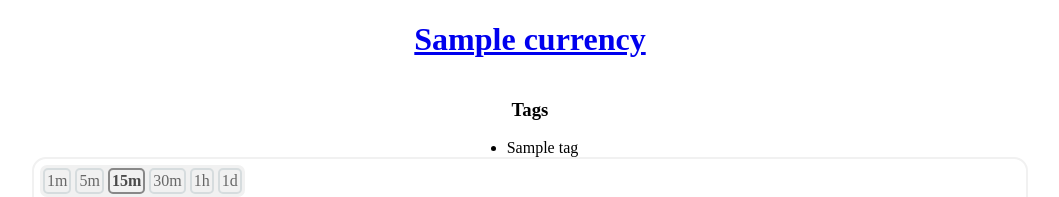
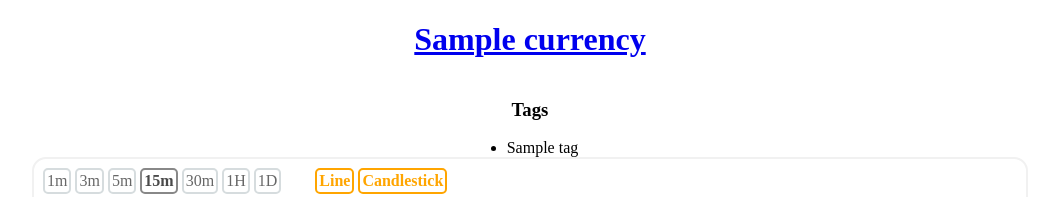
Before and after one commit to rubix0307/CoinHistory, a Django app: template currency/templates/currency/currency_detail.html in a window 1280 px wide. Shown: the part 51-248 px from the top of the page, without its empty margins (110-1169 px from the left). Run offline with Django 5.2, Linux system fonts and the light colour scheme; tables that the repository leaves empty hold one stand-in row (values such as "Sample post"); the template is opened without the code that fills it: values that come from a table or form of the project are taken from there, most other values are stand-ins (such as "Sample title", 1, 10 or a date in 2020); some libraries are stand-ins or nearby versions.

Commit message:
add line chart

```diff
--- a/CoinHistory/static/css/styles.css
+++ b/CoinHistory/static/css/styles.css
@@ -154,10 +154,11 @@ form.auth input[type="submit"]{
             display: flex;
             flex-direction: row;
             border-radius: 7px;
-            background-color: #f1f1f1;
+            /*background-color: #f1f1f1;*/
             padding: 3px 1px;
         }
-        .periods a{
+        .periods a,
+        .periods .item{
             text-decoration: none;
             padding: 2px;
             margin: 0 2px;
@@ -165,16 +166,36 @@ form.auth input[type="submit"]{
             border: 2px #d6dcde solid;
             color: #676767;
             transition: 0.2s;
+            -webkit-user-select: none; /* Safari */
+            -moz-user-select: none; /* Firefox */
+            -ms-user-select: none; /* IE10+/Edge */
+            user-select: none; /* Standard */
+        }
+        .periods .items {
+            display: flex;
+            flex-direction: row;
+            margin-left: 30px;
+        }
 
-        }
-        .periods a.active{
+        .periods a.active,
+        .periods .item.active{
             border-color: #888;
             color: #4a4a4a;
             font-weight:bold;
         }
-        .periods a:hover{
+        .periods a:hover {
             border-color: #000000;
             color: #000000;
         }
+        .periods .item.active {
+            border-color: #ffa500;
+            color: #ffa500;
+        }
+        .periods .item:hover {
+            color: #ffa500;
+        }
+        .periods .item.active:hover {
+            color: black;
+        }
     }
 }
--- a/CoinHistory/static/js/chart.js
+++ b/CoinHistory/static/js/chart.js
@@ -1,5 +1,5 @@
-function candleChart(elementId, data, height= 500, fractionDigits= 13) {
-    const chart = LightweightCharts.createChart(document.getElementById(elementId), {
+function getChart(elementId, height= 500, fractionDigits= 13) {
+    return LightweightCharts.createChart(document.getElementById(elementId), {
         height: height,
         timeScale: {
             timeVisible: true,
@@ -27,7 +27,12 @@ function candleChart(elementId, data, height= 500, fractionDigits= 13) {
             priceFormatter: price => parseFloat(price).toFixed(fractionDigits),
         },
     });
+}
 
+
+function candlestickChart(elementId, data, height= 500, fractionDigits= 13) {
+
+    const chart = getChart(elementId, height, fractionDigits)
     const candleSeries = chart.addCandlestickSeries({
         upColor: "#16C784",
         downColor: "#EA3943",
@@ -36,11 +41,37 @@ function candleChart(elementId, data, height= 500, fractionDigits= 13) {
         wickDownColor: "#EA3943",
         wickUpColor: "#16C784",
     });
-
     for (let i = 0; i < data.length; i++) {
         candleSeries.update(data[i]);
     }
+    const allLineSeries = [];
 
+    function createNewSeries() {
+        const lineSeries = chart.addLineSeries({
+            color: 'black',
+            lineWidth: 2,
+        });
+        lineSeries.applyOptions({
+            lineVisible: true,
+            axisLabelVisible: false,
+            lastValueVisible: true,
+            priceLineVisible: true,
+        });
+        allLineSeries.push(lineSeries);
+        return lineSeries;
+    }
+
+    let currentSeries = createNewSeries();
+    for (let i = 0; i < data.length; i++) {
+        if ('value' in data[i]) {
+            currentSeries.update(data[i]);
+        } else {
+            // Если текущий элемент не содержит value, начинаем новую серию с последующего элемента.
+            if (i < data.length - 1 && 'value' in data[i + 1]) {
+                currentSeries = createNewSeries();
+            }
+        }
+    }
     chart.timeScale().applyOptions({
         borderColor: 'transparent',
         rightOffset: 1,
@@ -48,4 +79,42 @@ function candleChart(elementId, data, height= 500, fractionDigits= 13) {
         minBarSpacing: 10,
         timeVisible: true,
     });
+
+    // line toggle
+    let lineVisible= true;
+    document.getElementById('line-toggle').onclick = function() {
+        lineVisible = !lineVisible;
+
+        // Применим видимость линии ко всем LineSeries в массиве.
+        allLineSeries.forEach(function(series) {
+            series.applyOptions({
+                lineVisible: lineVisible,
+                lastValueVisible: lineVisible,
+            });
+        });
+
+        let toggleButton = document.getElementById('line-toggle');
+        if (lineVisible) {
+            toggleButton.classList.add('active');
+        } else {
+            toggleButton.classList.remove('active');
+        }
+    };
+
+    // candlestick toggle
+    let candlestickVisible = true;
+    document.getElementById('candlestick-toggle').onclick = function() {
+        candlestickVisible = !candlestickVisible;
+        candleSeries.applyOptions({
+            visible: candlestickVisible
+        });
+
+        let toggleButton = document.getElementById('candlestick-toggle');
+        if (candlestickVisible) {
+            toggleButton.classList.add('active');
+        } else {
+            toggleButton.classList.remove('active');
+        }
+    };
+
 }
--- a/currency/common.py
+++ b/currency/common.py
@@ -11,6 +11,7 @@ class CandleData:
     high: float = None
     low: float = None
     close: float = None
+    value: float = None
 
     def dict(self):
         # Only to easily create const data in _chart.html in the JS part
@@ -41,7 +42,8 @@ def get_candles_chart_data(*, time_period: int, currency_id: int) -> list[Candle
               SUBSTRING_INDEX(MIN(CONCAT(LPAD(time, 10, '0'), '_', price)), '_', -1) AS open,
               MAX(price) AS high,
               MIN(price) AS low,
-              SUBSTRING_INDEX(MAX(CONCAT(LPAD(time, 10, '0'), '_', price)), '_', -1) AS close
+              SUBSTRING_INDEX(MAX(CONCAT(LPAD(time, 10, '0'), '_', price)), '_', -1) AS close,
+              SUBSTRING_INDEX(MAX(CONCAT(LPAD(time, 10, '0'), '_', price)), '_', -1) AS value
         FROM (SELECT *, FLOOR(time/{time_period}) AS n FROM {db_table} WHERE currency_id = {currency_id}
               UNION
               SELECT *, FLOOR(time/{time_period})-1 AS n FROM {db_table} WHERE currency_id = {currency_id} AND !(time%{time_period})
--- a/currency/templates/currency/inc/_chart.html
+++ b/currency/templates/currency/inc/_chart.html
@@ -7,11 +7,17 @@
             <div class="periods">
                 {% with time_period=time_period|default:'900'|stringformat:"s" %}
                     <a {% if time_period == '60' %}class="active"{% endif %} href="{% url 'currency_detail' slug=currency.slug %}?time_period=60">1m</a>
+                    <a {% if time_period == '180' %}class="active"{% endif %} href="{% url 'currency_detail' slug=currency.slug %}?time_period=180">3m</a>
                     <a {% if time_period == '300' %}class="active"{% endif %} href="{% url 'currency_detail' slug=currency.slug %}?time_period=300">5m</a>
                     <a {% if time_period == '900' %}class="active"{% endif %} href="{% url 'currency_detail' slug=currency.slug %}?time_period=900">15m</a>
                     <a {% if time_period == '1800' %}class="active"{% endif %} href="{% url 'currency_detail' slug=currency.slug %}?time_period=1800">30m</a>
-                    <a {% if time_period == '3600' %}class="active"{% endif %} href="{% url 'currency_detail' slug=currency.slug %}?time_period=3600">1h</a>
-                    <a {% if time_period == '86400' %}class="active"{% endif %} href="{% url 'currency_detail' slug=currency.slug %}?time_period=86400">1d</a>
+                    <a {% if time_period == '3600' %}class="active"{% endif %} href="{% url 'currency_detail' slug=currency.slug %}?time_period=3600">1H</a>
+                    <a {% if time_period == '86400' %}class="active"{% endif %} href="{% url 'currency_detail' slug=currency.slug %}?time_period=86400">1D</a>
+
+                    <div class="items">
+                        <div id="line-toggle" class="item active">Line</div>
+                        <div id="candlestick-toggle" class="item active">Candlestick</div>
+                    </div>
                 {% endwith %}
             </div>
         </div>
@@ -21,14 +27,15 @@
     <script src="{% static 'js/chart.js' %}"></script>
     <script>
         // TODO get date on request
-        const data = [
+        let data = [
             {% autoescape off %}
                {% for d in chart_data %}{{ d.dict }},
                {% endfor %}
             {% endautoescape %}
         ];
         // TODO set dynamic fractionDigits
-        candleChart("candlestickChart", data)
-    </script>
+        candlestickChart("candlestickChart", data)
+
+  </script>
 
 </div>
```
